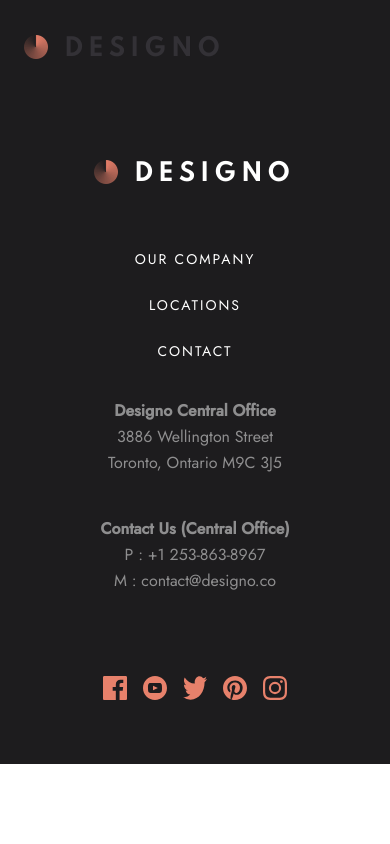
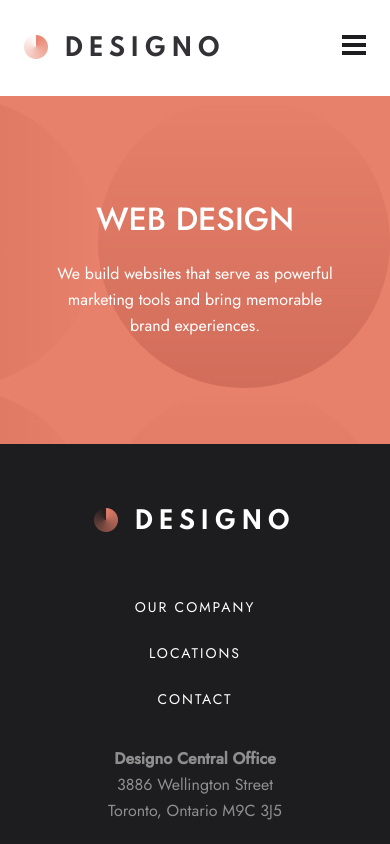
Before and after one commit to Alexandre-st/Designo-multi-page, a React (Create React App) app: page /design in a window 390 px wide. Shown: the top 844 px of the page. Built offline with nearby package versions, Linux system fonts and the light colour scheme.

Commit message:
Add web design page with hero part, full responsive

```diff
--- a/src/App.js
+++ b/src/App.js
@@ -1,7 +1,9 @@
 import React from 'react';
 import { BrowserRouter as Router, Routes, Route } from 'react-router-dom';
-import Home from './components/Home/Home';
+import ScrollToTop from './ScrollToTop';
+import Home from './pages/Home/Home';
 import Header from './components/Header/Header';
+import WebDesign from './pages/WebDesign/Webdesign';
 import Footer from './components/Footer/Footer';
 
 import './styles/index.scss';
@@ -9,9 +11,11 @@ import './styles/index.scss';
 const App = () => {
   return (
     <Router>
+      <ScrollToTop />
       <Header />
       <Routes>
         <Route exact path="/" element={<Home />} />
+        <Route exact path="/design" element={<WebDesign />} />
       </Routes>
       <Footer />
     </Router>
--- /dev/null
+++ b/src/ScrollToTop.js
@@ -0,0 +1,13 @@
+import { useEffect } from "react";
+import { useLocation } from "react-router-dom";
+
+export default function ScrollToTop() {
+
+  const { pathname } = useLocation();
+
+  useEffect(() => {
+    window.scrollTo(0, 0);
+  }, [pathname]);
+
+  return null;
+};
--- a/src/components/Header/Header.js
+++ b/src/components/Header/Header.js
@@ -8,7 +8,9 @@ const Header = () => {
   return (
     <header className="container">
       <div className="header">
-        <img className="logo" src={designoBlack} alt="Designo" />
+        <Link to="/">
+          <img className="logo" src={designoBlack} alt="Designo" />
+        </Link>
 
         <nav className="header-nav">
           <ul className="header-nav-list">
--- a/src/components/Home/Home.js
+++ b/src/pages/Home/Home.js
@@ -1,4 +1,5 @@
 import React from 'react';
+import { Link } from 'react-router-dom';
 
 import CellularPhone from '../../assets/home/desktop/image-hero-phone.png';
 import CellularTablet from '../../assets/home/desktop/image-hero-tablet.png';
@@ -6,8 +7,8 @@ import CellularDesktop from '../../assets/home/desktop/image-hero-desktop.png';
 import Passionate from '../../assets/home/desktop/illustration-passionate.svg';
 import Resourceful from '../../assets/home/desktop/illustration-resourceful.svg';
 import Friendly from '../../assets/home/desktop/illustration-friendly.svg';
-import Link from '../Links/Link';
-import TalkAbout from '../TalkAbout/TalkAbout';
+import Links from '../../components/Links/Links';
+import TalkAbout from '../../components/TalkAbout/TalkAbout';
 
 const Home = () => {
   return (
@@ -29,10 +30,16 @@ const Home = () => {
 
       {/* Link Part */}
       <section className="link container">
-        <Link linkStyle="link-content-web" title="Web Design" text="View Projects" />
+        <Link to="/design">
+          <Links linkStyle="link-content-web" title="Web Design" text="View Projects" />
+        </Link>
         <div className="link-cut">
-          <Link linkStyle="link-content-app" title="App Design" text="View Projects" />
-          <Link linkStyle="link-content-graphic" title="Graphic Design" text="View Projects" />
+          <Link to="/">
+            <Links linkStyle="link-content-app" title="App Design" text="View Projects" />
+          </Link>
+          <Link to="/">
+            <Links linkStyle="link-content-graphic" title="Graphic Design" text="View Projects" />
+          </Link>
         </div>
       </section>
 
--- a/src/components/Home/_home.scss
+++ b/src/pages/Home/_home.scss
@@ -1,28 +1,19 @@
 @use "../../styles/variables/mixins" as *;
 
 .hero {
-  position: relative;
-  background-color: #E7816B;
-  z-index: 0;
+  @include bg-hero;
   background-image: url('../../assets/home/desktop/bg-pattern-hero-home.svg');
-  background-repeat: no-repeat;
   background-position-y: 50%;
   height: 84.3rem;
   overflow: hidden;
 
   @include mq(tablet) {
-    margin: 0 3.9rem 0 4rem;
-    border-radius: 1.5rem;
     background-position-x: 16rem;
   }
 
   @include mq(laptop) {
     height: 64rem;
     background-position-x: 48rem;
-  }
-
-  @include mq(desktop) {
-    margin: auto;
   }
 
   &-content {
--- /dev/null
+++ b/src/pages/WebDesign/Webdesign.js
@@ -0,0 +1,18 @@
+import React from 'react';
+
+const WebDesign = () => {
+  return (
+    <main>
+      <section className="web container">
+        <div className="web-content">
+          <h1>Web Design</h1>
+          <p className="text">
+            We build websites that serve as powerful marketing tools and bring memorable brand experiences.
+          </p>
+        </div>
+      </section>
+    </main>
+  );
+}
+
+export default WebDesign;
--- /dev/null
+++ b/src/pages/WebDesign/_webDesign.scss
@@ -0,0 +1,33 @@
+@use "../../styles/variables/mixins" as *;
+
+.web {
+  @include bg-hero;
+  background-image: url("../../assets/web-design/desktop/bg-pattern-intro-web.svg");
+  background-position-x: 100%;
+
+  @include mq(tablet) {
+    background-image: url("../../assets/shared/tablet/bg-pattern-design-pages-intro-tablet.svg");
+    background-position-x: 0%;
+    background-position-y: 50%;
+  }
+
+  @include mq(laptop) {
+    background-position-x: 100%;
+  }
+
+  &-content {
+    padding: 10.5rem 2.4rem;
+    text-align: center;
+    color: #FFFFFF;
+
+    @include mq(tablet) {
+      padding: 6.4rem 0;
+      width: 40.3rem;
+      margin: auto;
+    }
+
+    h1 {
+      margin-bottom: 2.4rem;
+    }
+  }
+}
--- a/src/styles/index.scss
+++ b/src/styles/index.scss
@@ -2,9 +2,11 @@
 @use "./base/reset";
 @use "./base/base";
 
+@use "../pages/Home/home";
+@use "../pages/WebDesign/webDesign";
+
 // == COMPONENTS == //
 @use "../components/Header/header";
-@use "../components/Home/home";
 @use "../components/Links/link";
 @use "../components/TalkAbout/talkAbout";
 @use "../components/Footer/footer";
--- a/src/styles/variables/_mixins.scss
+++ b/src/styles/variables/_mixins.scss
@@ -51,3 +51,18 @@
   border-radius: 50%;
   background: linear-gradient(90deg, rgba(93, 2, 2, 0.0001) 0%, rgba(93, 2, 2, 0.497569) 100%);
 }
+
+@mixin bg-hero {
+  position: relative;
+  background-color: #E7816B;
+  background-repeat: no-repeat;
+
+  @include mq(tablet) {
+    margin: 0 3.9rem 0 4rem;
+    border-radius: 1.5rem;
+  }
+
+  @include mq(desktop) {
+    margin: auto;
+  }
+}
```
Also changed, not shown: src/components/Links/Links.js (renamed from src/components/Links/Link.js).
